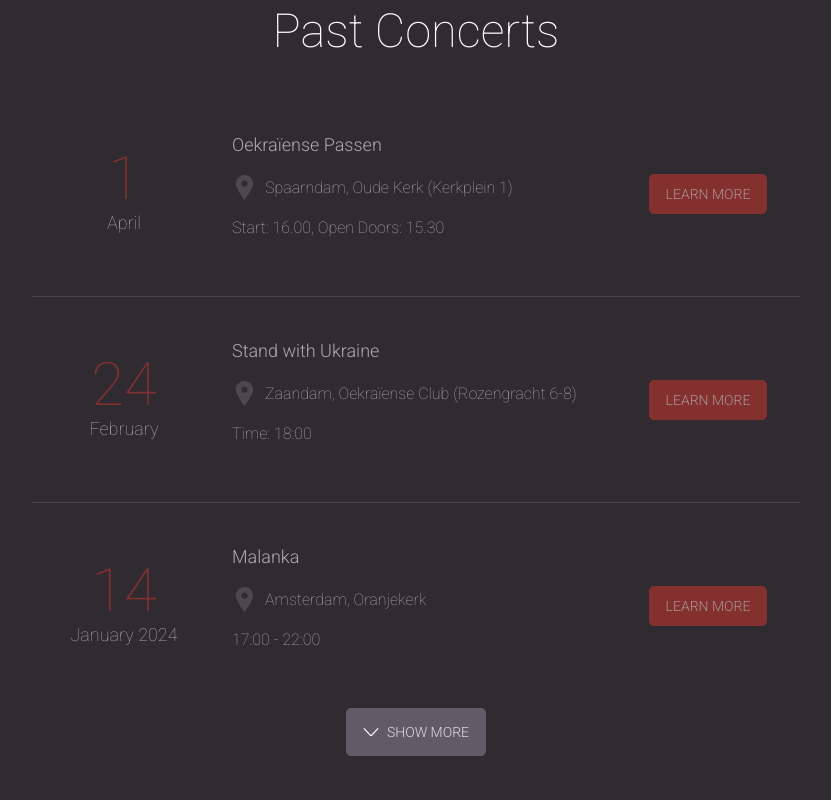
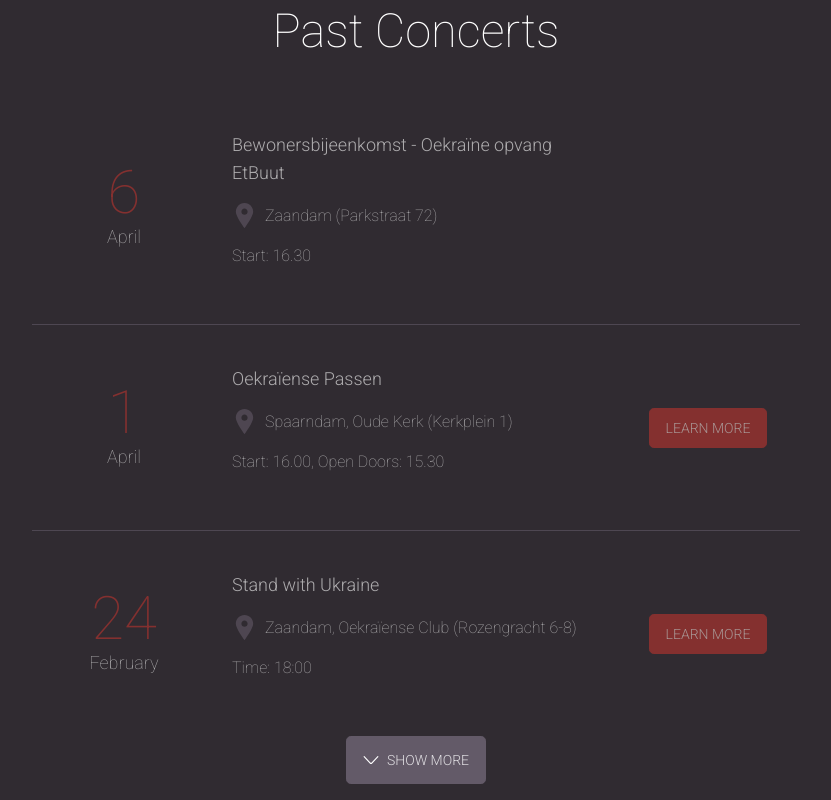
Before and after one commit to lkononenko/makivka-website, a Next.js app: page / in a window 1280 px wide. Shown: the part 1320-2120 px from the top of the page, without its empty margins (224-1055 px from the left). Built offline with nearby package versions, Linux system fonts and the light colour scheme.

Commit message:
update concerts

```diff
--- a/src/app/partials/PastConcerts/PastConcerts.tsx
+++ b/src/app/partials/PastConcerts/PastConcerts.tsx
@@ -4,6 +4,15 @@ import { AgendaItem, IAgendaItem } from '@/app/components/AgendaItem/AgendaItem'
 import React, { FC } from 'react';
 
 const pastConcerts = [
+  {
+    date: '6',
+    month: 'April',
+    title: 'Bewonersbijeenkomst - Oekraïne opvang EtBuut',
+    location: 'Zaandam (Parkstraat 72)',
+    time: 'Start: 16.30',
+    desc: '',
+    infoLink: ''
+  },
   {
     date: '1',
     month: 'April',
```
